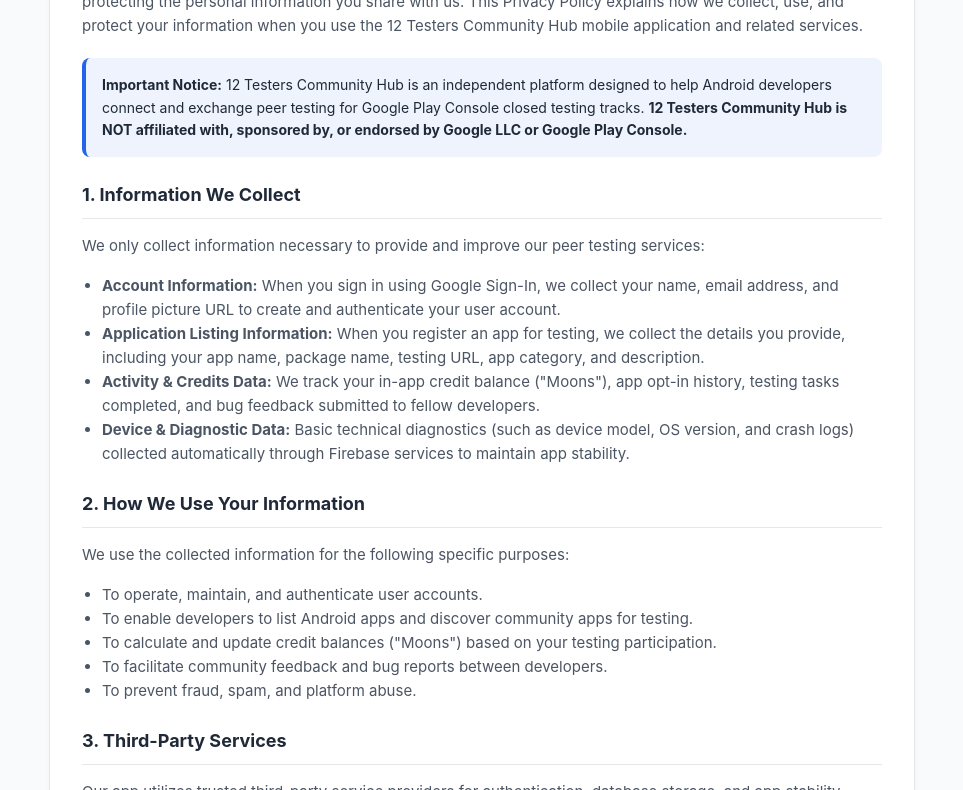
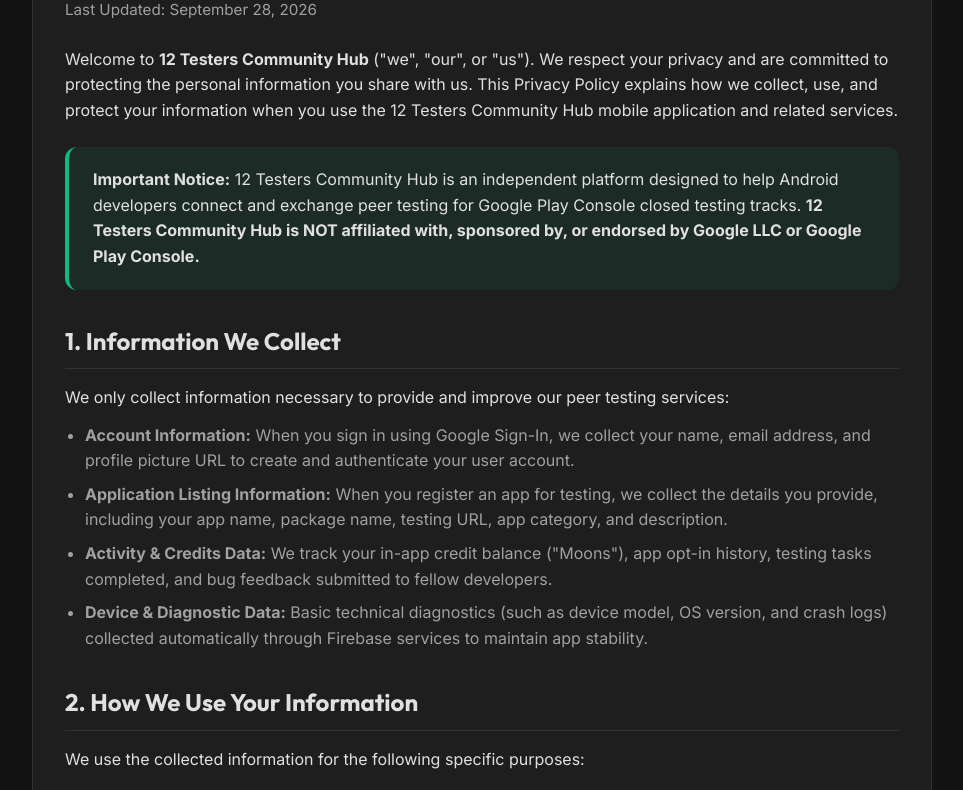
Before and after one commit to mdwazidshah/mdwazidshah.github.io, a website built with Vite: page 12-testers-community-hub.html in a window 1280 px wide. Shown: the part 190-980 px from the top of the page, without its empty margins (158-1121 px from the left). Built offline with nearby package versions, Linux system fonts and the light colour scheme.

Commit message:
update code here

```diff
--- a/12-testers-community-hub.html
+++ b/12-testers-community-hub.html
@@ -1,114 +1,85 @@
 <!DOCTYPE html>
 <html lang="en">
+
 <head>
     <meta charset="UTF-8">
     <meta name="viewport" content="width=device-width, initial-scale=1.0">
     <title>Privacy Policy - 12 Testers Community Hub</title>
+    <meta name="description" content="Privacy policy for 12 Testers Community Hub.">
+    <link rel="preconnect" href="https://fonts.googleapis.com">
+    <link rel="preconnect" href="https://fonts.gstatic.com" crossorigin>
+    <link href="https://fonts.googleapis.com/css2?family=Inter:wght@400;500;600;700&family=Outfit:wght@600;700;800&display=swap" rel="stylesheet">
+    <link rel="stylesheet" href="./style.css">
     <style>
-        :root {
-            --primary: #2563EB;
-            --text-main: #1F2937;
-            --text-muted: #4B5563;
-            --bg-body: #F9FAFB;
-            --bg-card: #FFFFFF;
-            --border: #E5E7EB;
+        .policy-shell {
+            max-width: 900px;
+            margin: 0 auto;
+            padding: 2.5rem;
         }
 
-        @media (prefers-color-scheme: dark) {
-            :root {
-                --primary: #3B82F6;
-                --text-main: #F9FAFB;
-                --text-muted: #9CA3AF;
-                --bg-body: #111827;
-                --bg-card: #1F2937;
-                --border: #374151;
-            }
-        }
-
-        body {
-            font-family: -apple-system, BlinkMacSystemFont, "Segoe UI", Roboto, Helvetica, Arial, sans-serif;
-            background-color: var(--bg-body);
-            color: var(--text-main);
-            line-height: 1.6;
-            margin: 0;
-            padding: 24px 16px;
-        }
-
-        .container {
-            max-width: 800px;
-            margin: 0 auto;
-            background-color: var(--bg-card);
-            border: 1px solid var(--border);
-            border-radius: 16px;
-            padding: 32px;
-            box-shadow: 0 4px 6px -1px rgba(0, 0, 0, 0.05);
-        }
-
-        h1 {
-            color: var(--primary);
-            font-size: 28px;
-            margin-top: 0;
-            margin-bottom: 8px;
+        .policy-shell h1 {
+            margin-bottom: 0.5rem;
         }
 
         .last-updated {
             color: var(--text-muted);
-            font-size: 14px;
-            margin-bottom: 24px;
+            font-size: 0.95rem;
+            margin-bottom: 1.5rem;
         }
 
-        h2 {
-            font-size: 18px;
-            color: var(--text-main);
-            border-bottom: 1px solid var(--border);
-            padding-bottom: 8px;
-            margin-top: 24px;
+        .policy-box {
+            margin: 1.5rem 0;
+            padding: 1.25rem 1.5rem;
+            background: rgba(16, 185, 129, 0.08);
+            border-left: 4px solid var(--primary);
+            border-radius: 12px;
         }
 
-        p, li {
-            color: var(--text-muted);
-            font-size: 15px;
+        .policy-box p {
+            margin: 0;
+            color: var(--text-main);
         }
 
-        ul {
-            padding-left: 20px;
+        .policy-shell h2 {
+            margin-top: 2rem;
+            border-bottom: 1px solid var(--border);
+            padding-bottom: 0.5rem;
         }
 
-        .disclaimer-box {
-            background-color: rgba(37, 99, 235, 0.08);
-            border-left: 4px solid var(--primary);
-            padding: 16px;
-            border-radius: 8px;
-            margin: 20px 0;
+        .policy-shell ul {
+            margin-top: 0.75rem;
+            padding-left: 1.25rem;
         }
 
-        .disclaimer-box p {
-            margin: 0;
-            color: var(--text-main);
-            font-size: 14px;
+        .policy-shell li {
+            margin-bottom: 0.5rem;
+            color: var(--text-muted);
         }
 
         .contact-info {
-            font-weight: 600;
             color: var(--primary);
+            font-weight: 700;
         }
 
-        footer {
-            margin-top: 32px;
+        .policy-footer {
             text-align: center;
-            font-size: 13px;
+            margin-top: 2rem;
             color: var(--text-muted);
+            font-size: 0.9rem;
         }
     </style>
 </head>
-<body>
+
+<body class="dark-theme">
+    <main class="section">
         <div class="container">
+            <div class="glass policy-shell">
                 <h1>Privacy Policy for 12 Testers Community Hub</h1>
                 <div class="last-updated">Last Updated: September 28, 2026</div>
 
                 <p>Welcome to <strong>12 Testers Community Hub</strong> ("we", "our", or "us"). We respect your privacy and are committed to protecting the personal information you share with us. This Privacy Policy explains how we collect, use, and protect your information when you use the 12 Testers Community Hub mobile application and related services.</p>
 
-        <div class="disclaimer-box">
+                <div class="policy-box">
                     <p><strong>Important Notice:</strong> 12 Testers Community Hub is an independent platform designed to help Android developers connect and exchange peer testing for Google Play Console closed testing tracks. <strong>12 Testers Community Hub is NOT affiliated with, sponsored by, or endorsed by Google LLC or Google Play Console.</strong></p>
                 </div>
 
@@ -160,10 +131,13 @@
                 <h2>9. Contact Us</h2>
                 <p>If you have any questions, concerns, or data deletion requests regarding this Privacy Policy, please contact us at:</p>
                 <p class="contact-info">Email: hazroonkhatoon.dev@gmail.com</p>
+
+                <div class="policy-footer">&copy; 2026 12 Testers Community Hub. All rights reserved.</div>
             </div>
+        </div>
+    </main>
 
-    <footer>
-        &copy; 2026 12 Testers Community Hub. All rights reserved.
-    </footer>
+    <script src="./main.js" defer></script>
 </body>
+
 </html>
```
Lines whose indentation alone changed are shown as unchanged.
